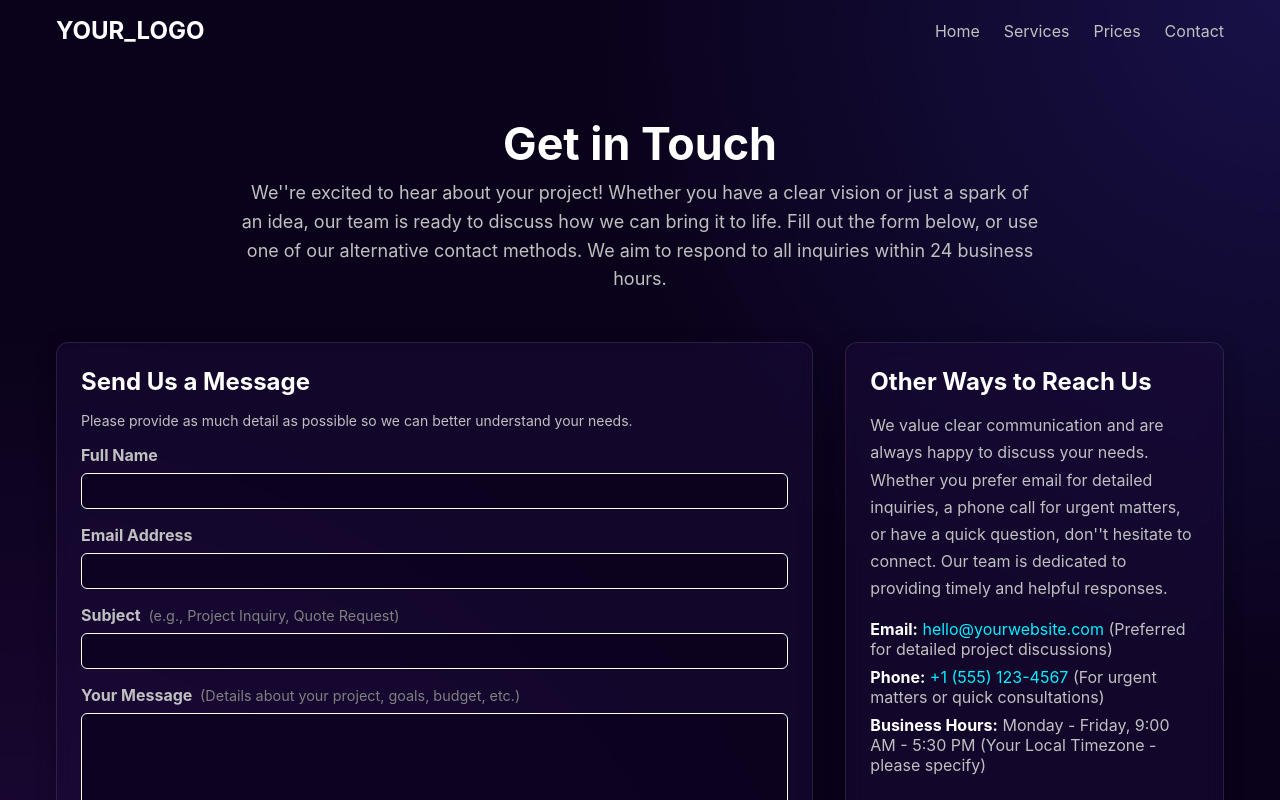
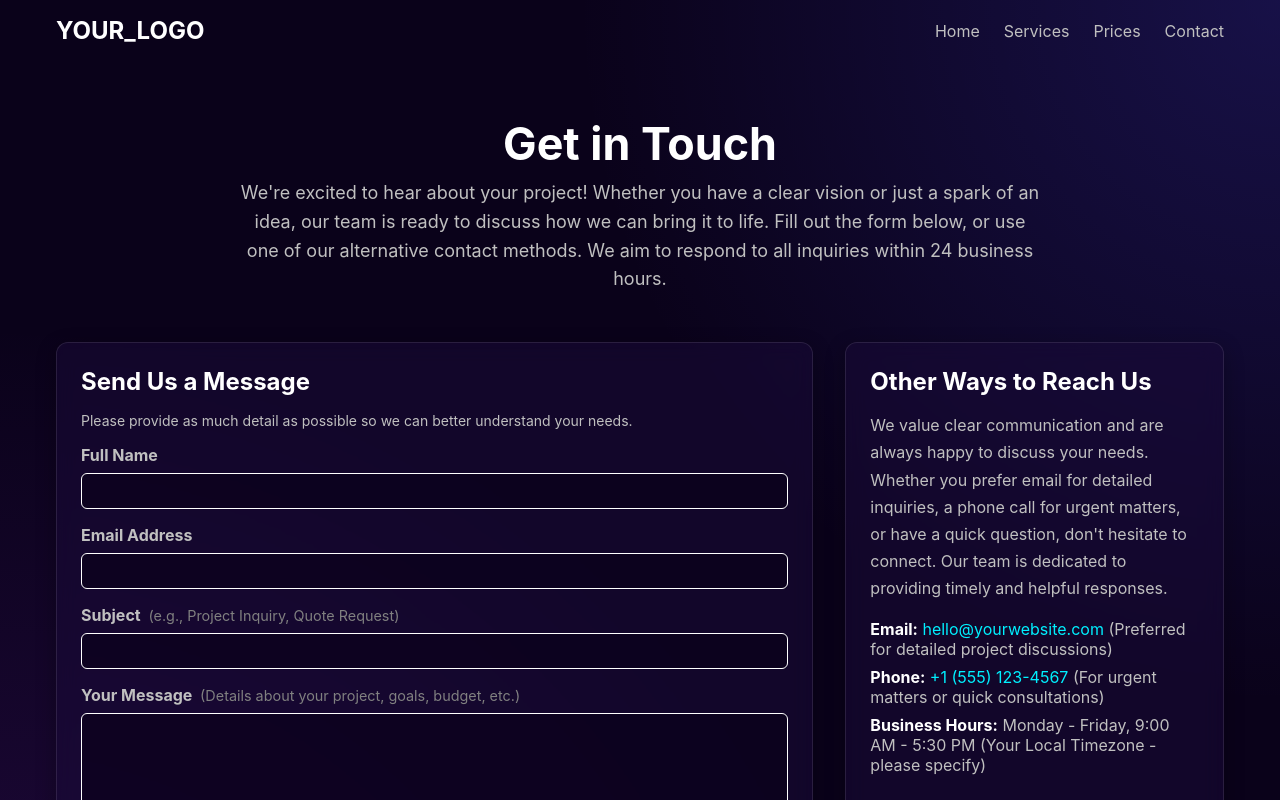
Before and after one commit to imcmihai/web-dev-agency, a Next.js app: page /contact in a window 1280 px wide. Shown: the top 800 px of the page. Built offline with nearby package versions, Linux system fonts and the light colour scheme.

Commit message:
fixing escape errors again

```diff
--- a/components/ContactPageClient.tsx
+++ b/components/ContactPageClient.tsx
@@ -103,7 +103,7 @@ export default function ContactPageClient() {
       >
         <h1>Get in Touch</h1>
         <p className={styles.pageSubtitle}>
-          We&apos;'re excited to hear about your project! Whether you have a clear vision or just a spark of an idea,
+          We&apos;re excited to hear about your project! Whether you have a clear vision or just a spark of an idea,
           our team is ready to discuss how we can bring it to life. Fill out the form below, or use one of our alternative contact methods.
           We aim to respond to all inquiries within 24 business hours.
         </p>
@@ -120,7 +120,7 @@ export default function ContactPageClient() {
           <p className={styles.formIntro}>Please provide as much detail as possible so we can better understand your needs.</p>
           {submitStatus === 'success' && (
             <motion.p className={styles.successMessage} initial={{ opacity: 0 }} animate={{ opacity: 1 }}>
-              Thank you for your message! We&apos;'ll get back to you soon.
+              Thank you for your message! We&apos;ll get back to you soon.
             </motion.p>
           )}
           {submitStatus === 'error' && (
@@ -201,7 +201,7 @@ export default function ContactPageClient() {
           <h2>Other Ways to Reach Us</h2>
           <p className={styles.contactDetailsIntro}>
             We value clear communication and are always happy to discuss your needs.
-            Whether you prefer email for detailed inquiries, a phone call for urgent matters, or have a quick question, don&apos;'t hesitate to connect.
+            Whether you prefer email for detailed inquiries, a phone call for urgent matters, or have a quick question, don&apos;t hesitate to connect.
             Our team is dedicated to providing timely and helpful responses.
           </p>
           <ul>
--- a/components/HomePageClient.tsx
+++ b/components/HomePageClient.tsx
@@ -105,7 +105,7 @@ export default function HomePageClient() {
       </section>
 
       <section className={styles.servicesOverview}>
-        <h2>Core Expertise: Building Tomorrow&apos;'s Web, Today</h2>
+        <h2>Core Expertise: Building Tomorrow&apos;s Web, Today</h2>
         <div className={styles.serviceCardsContainer}>
           {sampleServices.map((service, index) => (
             <motion.div
```
